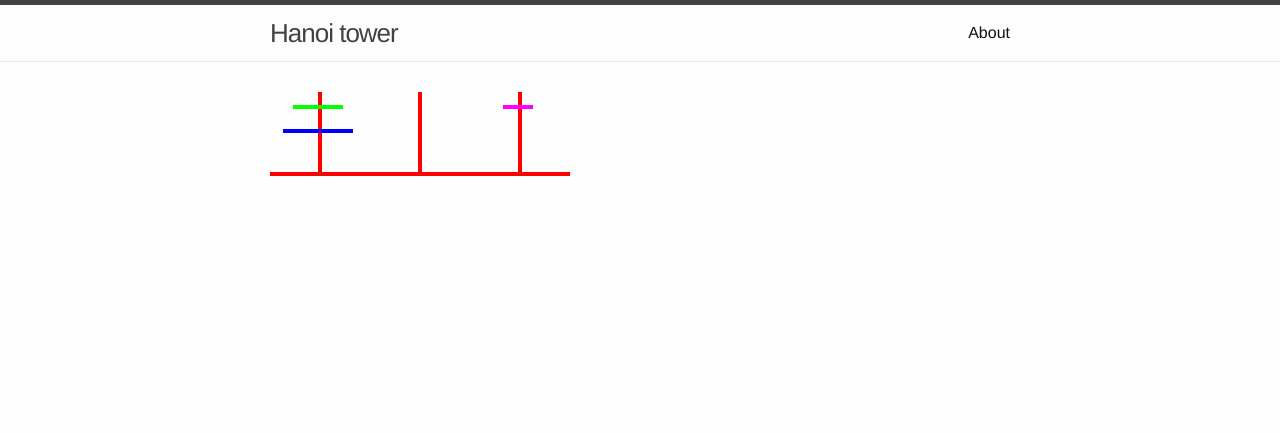
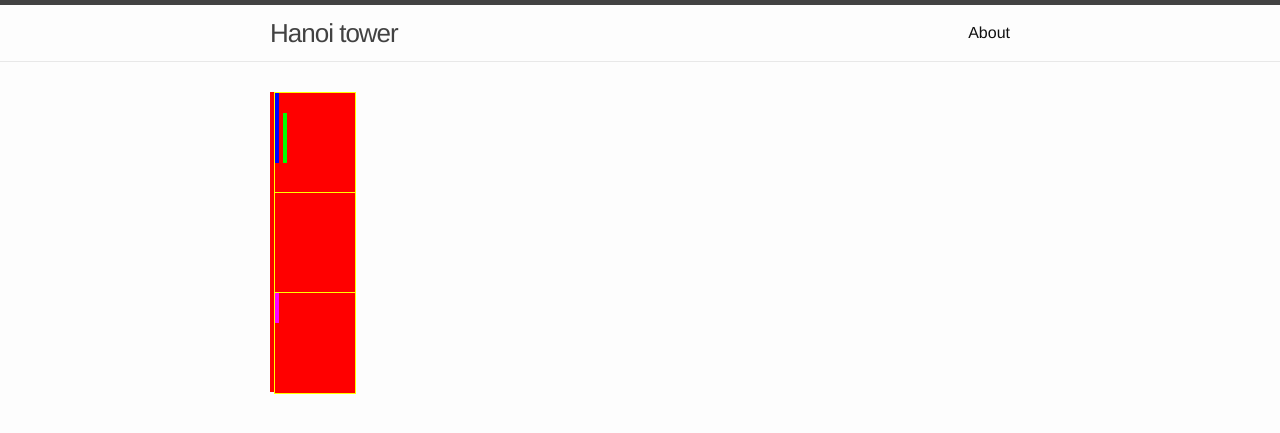
Before and after one commit to dwayhs/hanoi, a Jekyll site: the page built from moves/caa.md, in a window 1280 px wide. Shown: the top 433 px of the page. Built offline with Jekyll 4.4.1, drawn with Linux system fonts in a browser that asks for light colours.

Commit message:
Trying to enhance the layout

```diff
--- a/_layouts/moves.html
+++ b/_layouts/moves.html
@@ -3,21 +3,21 @@ layout: default
 ---
 <div class='hanoi'>
   <div class='stick stick--a'>
+    {% if page.disks.d3 == 'a' %}<div class='disk disk--3'></div>{% endif %}
+    {% if page.disks.d2 == 'a' %}<div class='disk disk--2'></div>{% endif %}
     {% if page.disks.d1 == 'a' %}<div class='disk disk--1'></div>{% endif %}
-    {% if page.disks.d2 == 'a' %}<div class='disk disk--2'></div>{% endif %}
-    {% if page.disks.d3 == 'a' %}<div class='disk disk--3'></div>{% endif %}
   </div>
 
   <div class='stick stick--b'>
+    {% if page.disks.d3 == 'b' %}<div class='disk disk--3'></div>{% endif %}
+    {% if page.disks.d2 == 'b' %}<div class='disk disk--2'></div>{% endif %}
     {% if page.disks.d1 == 'b' %}<div class='disk disk--1'></div>{% endif %}
-    {% if page.disks.d2 == 'b' %}<div class='disk disk--2'></div>{% endif %}
-    {% if page.disks.d3 == 'b' %}<div class='disk disk--3'></div>{% endif %}
   </div>
 
   <div class='stick stick--c'>
+    {% if page.disks.d3 == 'c' %}<div class='disk disk--3'></div>{% endif %}
+    {% if page.disks.d2 == 'c' %}<div class='disk disk--2'></div>{% endif %}
     {% if page.disks.d1 == 'c' %}<div class='disk disk--1'></div>{% endif %}
-    {% if page.disks.d2 == 'c' %}<div class='disk disk--2'></div>{% endif %}
-    {% if page.disks.d3 == 'c' %}<div class='disk disk--3'></div>{% endif %}
   </div>
 
   <div class='base'></div>
--- a/_sass/_hanoi.scss
+++ b/_sass/_hanoi.scss
@@ -3,44 +3,47 @@
 
   .stick {
     background-color: #f00;
-    width: 4px;
-    height: 80px;
+    width: 80px;
+    height: 100px;
     position: absolute;
+    left: 4px;
+    float: left;
+    border: 1px solid #ff0;
+  }
+
+  .stick--a {
     top: 0;
   }
 
-  .stick--a {
-    left: 48px;
-  }
-
   .stick--b {
-    left: 148px;
+    top: 100px;
   }
 
   .stick--c {
-    left: 248px;
+    top: 200px;
   }
 
   .disk {
-    height: 4px;
-    transform: translate(-50%, 0);
+    width: 4px;
     display: inline-block;
   }
 
   .disk--1{
     background-color: #f0f;
-    width: 30px;
+    height: 30%;
+    top: 35%;
   }
 
   .disk--2 {
     background-color: #0f0;
-    width: 50px;
+    height: 50%;
+    top: 25%;
   }
 
   .disk--3 {
     background-color: #00f;
-    width: 70px;
-
+    height: 70%;
+    top: 15%;
   }
 
   .links {
@@ -56,9 +59,10 @@
 
   .base {
     background-color: #f00;
-    width: 300px;
-    height: 4px;
+    width: 4px;
+    height: 300px;
     position: absolute;
-    top: 80px;
+    top: 0;
+    left: 0;
   }
 }
```
Also changed, not shown: 1 other file.
